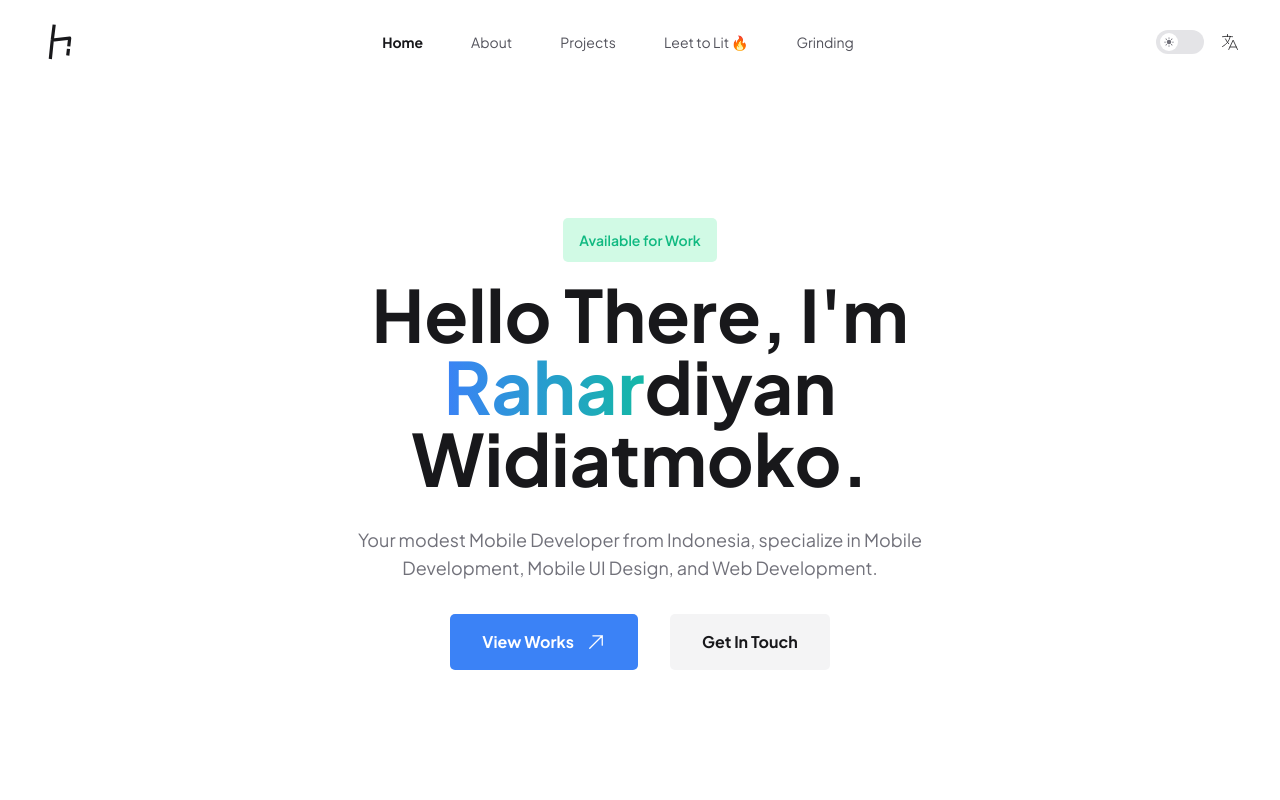
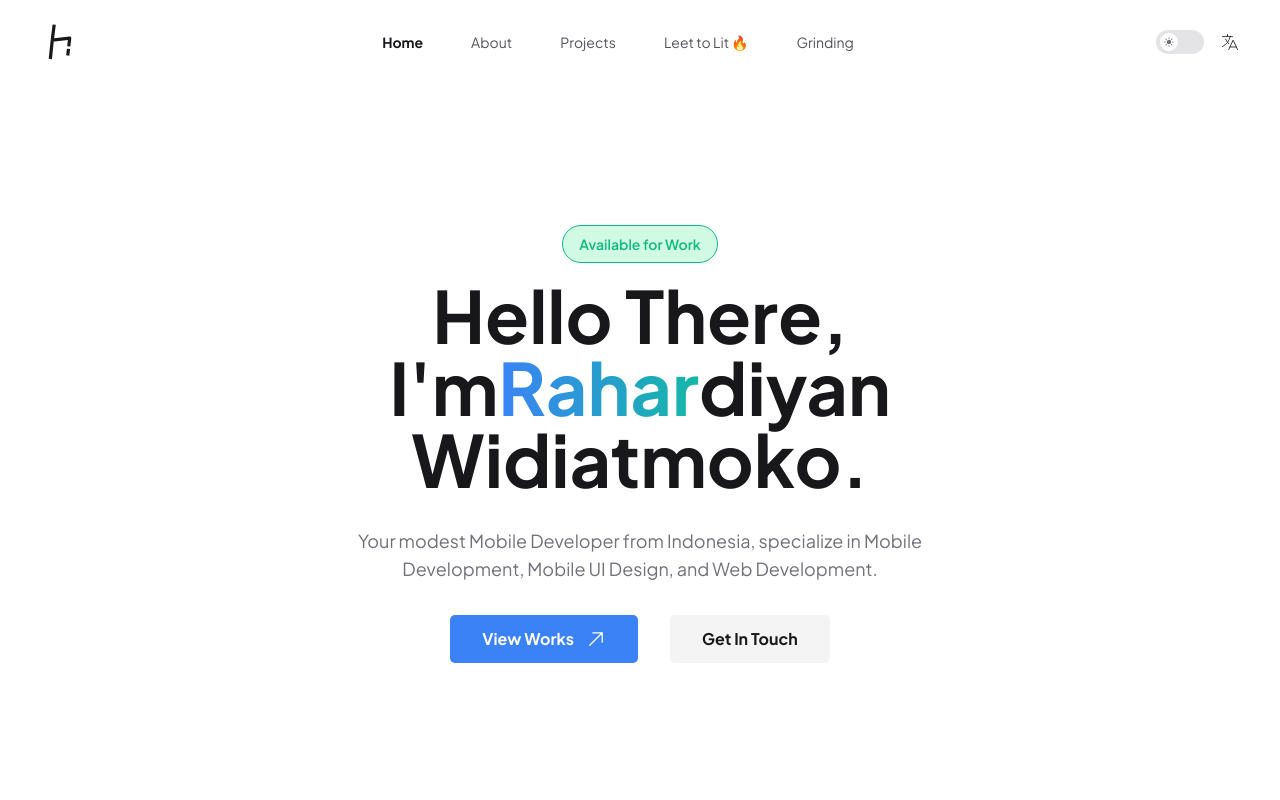
Before and after one commit to homindolentrahar/homindolentrahar, a Next.js app: page /en in a window 1280 px wide. Shown: the top 800 px of the page. Built offline with nearby package versions, Linux system fonts and the light colour scheme.

Commit message:
fix(Home): Split HomeSectionMain into separate component & Create main button component

```diff
--- a/app/[locale]/page.tsx
+++ b/app/[locale]/page.tsx
@@ -1,69 +1,9 @@
-import { SeeMore } from "@/components/Icons";
-import Image from "next/image";
-
-const techStackIcons = [
-  "ic_android.svg",
-  "ic_flutter.svg",
-  "ic_go.svg",
-  "ic_react.svg",
-  "ic_next.svg",
-  "ic_figma.svg",
-];
+import HomeSectionMain from "@/components/home/HomeSectionMain";
 
 export default function Home() {
   return (
     <main className="flex flex-col items-center justify-between">
-      <div className="flex flex-col justify-center items-center min-h-[720px] flex-grow px-10 gap-8">
-        <div className="flex flex-col gap-4 items-center text-center">
-          <span className="max-w-fit text-emerald-500 text-sm font-semibold px-4 py-3 bg-emerald-100 dark:bg-emerald-950 rounded-[5px]">
-            Available for Work
-          </span>
-          <h1 className="w-fit md:w-8/12 text-5xl sm:text-6xl md:text-7xl text-zinc-900 dark:text-white font-bold">
-            Hello There, I'm{" "}
-            <span className="bg-gradient-to-r from-blue-500 to-teal-500 dark:from-blue-600 dark:to-teal-300 text-transparent bg-clip-text">
-              Rahar
-            </span>
-            diyan Widiatmoko.
-          </h1>
-        </div>
-        <p className="w-fit md:w-6/12 text-[14px] sm:text-[16px] md:text-lg text-center text-zinc-500 dark:text-zinc-400 leading-[24px]">
-          Your modest Mobile Developer from Indonesia, specialize in Mobile
-          Development, Mobile UI Design, and Web Development.
-        </p>
-        <div className="flex flex-col md:flex-row gap-4 sm:gap-6 md:gap-8 items-center w-full md:max-w-fit">
-          <button className="flex flex-row items-center justify-center w-full md:max-w-fit gap-3 py-4 px-8 bg-blue-500 hover:bg-blue-600 dark:bg-blue-600 dark:hover:bg-blue-500 text-white font-bold rounded-[5px] hover:drop-shadow-lg transition-all ease-in-out duration-300">
-            View Works
-            <SeeMore className="size-5 stroke-[1.5px]" />
-          </button>
-          <button className="flex flex-row items-center justify-center w-full md:max-w-fit gap-3 py-4 px-8 bg-zinc-100 hover:bg-zinc-200 dark:bg-zinc-800 dark:hover:bg-zinc-700 text-zinc-900 dark:text-white font-bold rounded-[5px] transition-all ease-in-out duration-300">
-            Get In Touch
-          </button>
-        </div>
-      </div>
-      <div className="w-full flex flex-col items-center gap-8 md:gap-12 lg:gap-16 lg:flex-row px-10 lg:px-[100px] xl:px-[200px] py-8 bg-zinc-950 dark:bg-zinc-900">
-        <div className="flex flex-col w-full gap-3 text-center lg:text-start">
-          <h2 className="text-[20px] md:text-[24px] text-white font-bold">
-            Worked on 15+ projects, with over a year experience as Mobile
-            Developer.
-          </h2>
-          <p className="text-sm text-zinc-400">
-            Not just Mobile Apps, I also developing Website, API Service, and
-            UI/UX Design during my study in University and killing my leisure
-            time. Here's a little sneak-peak of what stack I used.
-          </p>
-        </div>
-        <div className="flex flex-row w-full gap-4 lg:gap-6 justify-center lg:justify-end">
-          {techStackIcons.map((icon) => (
-            <Image
-              key={icon}
-              src={`/${icon}`}
-              alt="Android icon"
-              width={48}
-              height={48}
-            />
-          ))}
-        </div>
-      </div>
+      <HomeSectionMain />
     </main>
   );
 }
--- a/components/LanguageSelector.tsx
+++ b/components/LanguageSelector.tsx
@@ -11,7 +11,7 @@ import { DropdownMenuTrigger } from "@radix-ui/react-dropdown-menu";
 import { CaretDown, Check, Language } from "./Icons";
 import { useState, useTransition } from "react";
 import { useLocale } from "next-intl";
-import { useParams, useRouter } from "next/navigation";
+import { useRouter } from "next/navigation";
 import { usePathname } from "@/navigation";
 
 const languages = [
@@ -38,11 +38,11 @@ export default function LanguageSelector() {
     <DropdownMenu>
       <DropdownMenuTrigger asChild>
         <div className="flex flex-row items-center gap-2 cursor-pointer">
-          <Language className="size-5 stroke-zinc-800 dark:stroke-zinc-100" />
+          <Language className="size-5 stroke-zinc-900 dark:stroke-zinc-100" />
           <span
             className={`hidden max-md:flex min-[1440px]:flex items-center gap-2`}
           >
-            <span className="text-sm font-medium text-zinc-800 dark:text-zinc-100">
+            <span className="text-sm font-medium text-zinc-950 dark:text-zinc-100">
               {languages.find((item) => item.code === lang)?.name}
             </span>
             <CaretDown className="size-4 stroke-zinc-500 dark:stroke-zinc-100" />
@@ -68,7 +68,7 @@ export default function LanguageSelector() {
             >
               {item.name}
               {isActive && (
-                <Check className="size-4 stroke-zinc-900 dark:stroke-zinc-50" />
+                <Check className="size-4 stroke-zinc-950 dark:stroke-zinc-50" />
               )}
             </DropdownMenuItem>
           );
--- /dev/null
+++ b/components/MainButton.tsx
@@ -0,0 +1,27 @@
+import React from "react";
+
+type MainButtonProps = React.ButtonHTMLAttributes<HTMLButtonElement> & {
+  title: string;
+  icon?: React.ReactNode;
+  iconPosition?: "left" | "right";
+};
+
+export function MainButton({
+  title,
+  icon,
+  iconPosition = "right",
+  className,
+  ...props
+}: MainButtonProps) {
+  return (
+    <button
+      className={`${className} flex ${
+        iconPosition === "right" ? "flex-row" : "flex-row-reverse"
+      } items-center justify-center gap-3 py-3 px-8 bg-blue-500 hover:bg-blue-600 dark:bg-blue-600 dark:hover:bg-blue-500 text-white font-bold rounded-[5px] hover:drop-shadow-lg transition-all ease-in-out duration-300`}
+      {...props}
+    >
+      {title}
+      {icon}
+    </button>
+  );
+}
--- /dev/null
+++ b/components/home/HomeSectionMain.tsx
@@ -0,0 +1,72 @@
+import { SeeMore } from "@/components/Icons";
+import Image from "next/image";
+import { MainButton } from "../MainButton";
+
+const techStackIcons = [
+  "ic_android.svg",
+  "ic_flutter.svg",
+  "ic_go.svg",
+  "ic_react.svg",
+  "ic_next.svg",
+  "ic_figma.svg",
+];
+
+export default function HomeSectionMain() {
+  return (
+    <div className="flex flex-col">
+      <div className="flex flex-col justify-center items-center min-h-[720px] flex-grow px-10 gap-8">
+        <div className="flex flex-col gap-4 items-center text-center">
+          <span className="max-w-fit text-emerald-500 text-sm font-semibold px-4 py-2 bg-emerald-100 dark:bg-emerald-950 border-[1.5px] dark:border-none border-emerald-500  rounded-full">
+            Available for Work
+          </span>
+          <h1 className="w-fit md:w-8/12 text-5xl sm:text-6xl md:text-7xl text-zinc-900 dark:text-white font-bold">
+            Hello There, I'm
+            <span className="bg-gradient-to-r from-blue-500 to-teal-500 dark:from-blue-600 dark:to-teal-300 text-transparent bg-clip-text">
+              Rahar
+            </span>
+            diyan Widiatmoko.
+          </h1>
+        </div>
+        <p className="w-fit md:w-6/12 text-[14px] sm:text-[16px] md:text-lg text-center text-zinc-500 dark:text-zinc-400 leading-[24px]">
+          Your modest Mobile Developer from Indonesia, specialize in Mobile
+          Development, Mobile UI Design, and Web Development.
+        </p>
+        <div className="flex flex-col md:flex-row gap-4 sm:gap-6 md:gap-8 items-center w-full md:max-w-fit">
+          <MainButton
+            title="View Works"
+            className="w-full md:max-w-fit"
+            icon={<SeeMore className="size-5 stroke-[1.5px]" />}
+          />
+          <MainButton
+            title="Get In Touch"
+            className="w-full md:max-w-fit bg-zinc-100 hover:bg-zinc-200 dark:bg-zinc-900 dark:hover:bg-zinc-700 text-zinc-900 dark:text-white hover:drop-shadow-none"
+          />
+        </div>
+      </div>
+      <div className="w-full flex flex-col items-center gap-8 md:gap-12 lg:gap-16 lg:flex-row px-10 lg:px-[100px] xl:px-[200px] py-8 bg-zinc-950 dark:bg-zinc-900">
+        <div className="flex flex-col w-full gap-3 text-center lg:text-start">
+          <h2 className="text-[20px] md:text-[24px] text-white font-bold">
+            Worked on 15+ projects, with over a year experience as Mobile
+            Developer.
+          </h2>
+          <p className="text-sm text-zinc-400">
+            Not just Mobile Apps, I also developing Website, API Service, and
+            UI/UX Design during my study in University and killing my leisure
+            time. Here's a little sneak-peak of what stack I used.
+          </p>
+        </div>
+        <div className="flex flex-row w-full gap-4 lg:gap-6 justify-center lg:justify-end">
+          {techStackIcons.map((icon) => (
+            <Image
+              key={icon}
+              src={`/${icon}`}
+              alt="Tech stack icon"
+              width={48}
+              height={48}
+            />
+          ))}
+        </div>
+      </div>
+    </div>
+  );
+}
--- a/components/ui/dropdown-menu.tsx
+++ b/components/ui/dropdown-menu.tsx
@@ -65,7 +65,7 @@ const DropdownMenuContent = React.forwardRef<
       ref={ref}
       sideOffset={sideOffset}
       className={cn(
-        "z-50 min-w-[8rem] overflow-hidden rounded-md border border-zinc-200 bg-white p-1 text-zinc-900 shadow-md data-[state=open]:animate-in data-[state=closed]:animate-out data-[state=closed]:fade-out-0 data-[state=open]:fade-in-0 data-[state=closed]:zoom-out-95 data-[state=open]:zoom-in-95 data-[side=bottom]:slide-in-from-top-2 data-[side=left]:slide-in-from-right-2 data-[side=right]:slide-in-from-left-2 data-[side=top]:slide-in-from-bottom-2 dark:border-zinc-800 dark:bg-zinc-900 dark:text-zinc-50",
+        "z-50 min-w-[8rem] overflow-hidden rounded-md border border-zinc-200 bg-white p-1 text-zinc-900 shadow-md data-[state=open]:animate-in data-[state=closed]:animate-out data-[state=closed]:fade-out-0 data-[state=open]:fade-in-0 data-[state=closed]:zoom-out-95 data-[state=open]:zoom-in-95 data-[side=bottom]:slide-in-from-top-2 data-[side=left]:slide-in-from-right-2 data-[side=right]:slide-in-from-left-2 data-[side=top]:slide-in-from-bottom-2 dark:border-zinc-800 dark:bg-zinc-950 dark:text-zinc-50",
         className
       )}
       {...props}
@@ -83,7 +83,7 @@ const DropdownMenuItem = React.forwardRef<
   <DropdownMenuPrimitive.Item
     ref={ref}
     className={cn(
-      "relative flex cursor-default select-none items-center rounded-sm px-2 py-1.5 text-sm outline-none transition-colors focus:bg-zinc-100 focus:text-zinc-900 data-[disabled]:pointer-events-none data-[disabled]:opacity-50 dark:focus:bg-zinc-800 dark:focus:text-zinc-50",
+      "relative flex cursor-default select-none items-center rounded-sm px-2 py-1.5 text-sm outline-none transition-colors focus:bg-zinc-100 focus:text-zinc-900 data-[disabled]:pointer-events-none data-[disabled]:opacity-50 dark:focus:bg-zinc-900 dark:focus:text-zinc-50",
       inset && "pl-8",
       className
     )}
@@ -99,7 +99,7 @@ const DropdownMenuCheckboxItem = React.forwardRef<
   <DropdownMenuPrimitive.CheckboxItem
     ref={ref}
     className={cn(
-      "relative flex cursor-default select-none items-center rounded-sm py-1.5 pl-8 pr-2 text-sm outline-none transition-colors focus:bg-zinc-100 focus:text-zinc-900 data-[disabled]:pointer-events-none data-[disabled]:opacity-50 dark:focus:bg-zinc-800 dark:focus:text-zinc-50",
+      "relative flex cursor-default select-none items-center rounded-sm py-1.5 pl-8 pr-2 text-sm outline-none transition-colors focus:bg-zinc-100 focus:text-zinc-900 data-[disabled]:pointer-events-none data-[disabled]:opacity-50 dark:focus:bg-zinc-900 dark:focus:text-zinc-50",
       className
     )}
     checked={checked}
```
